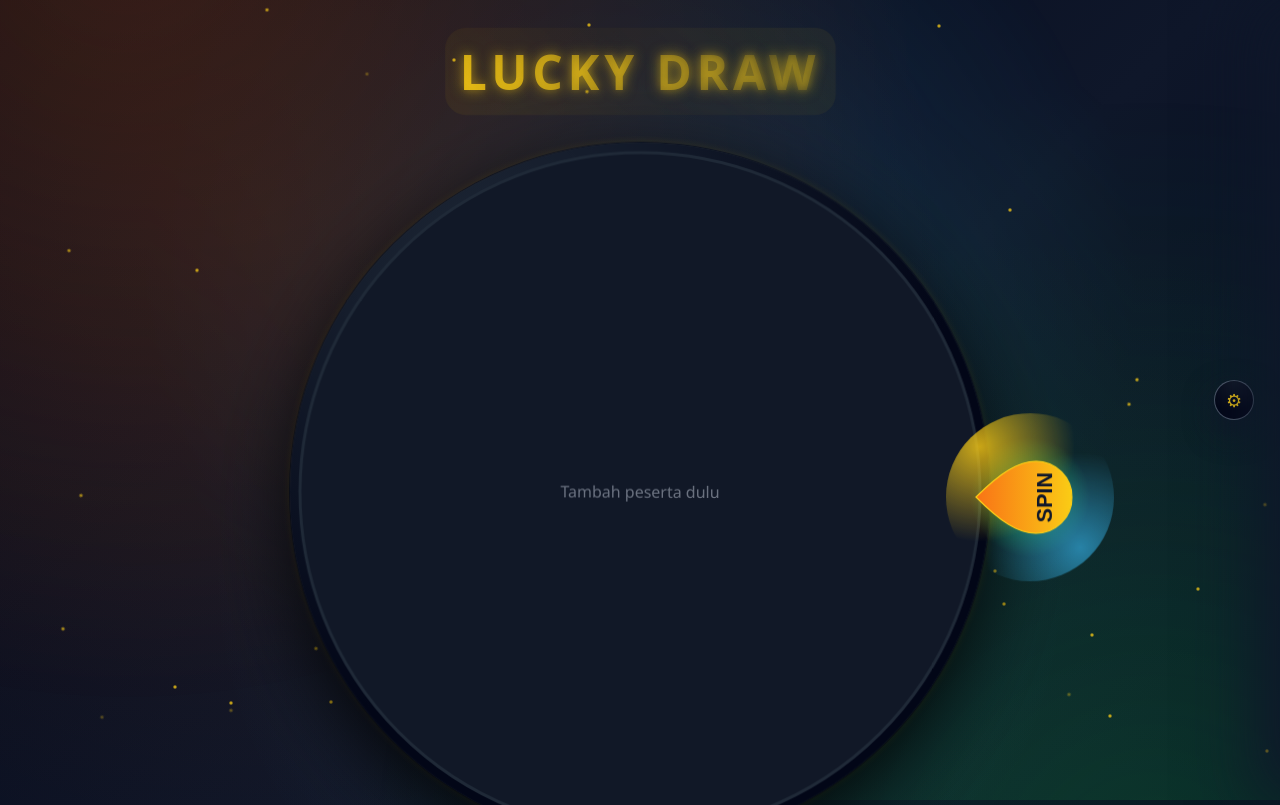
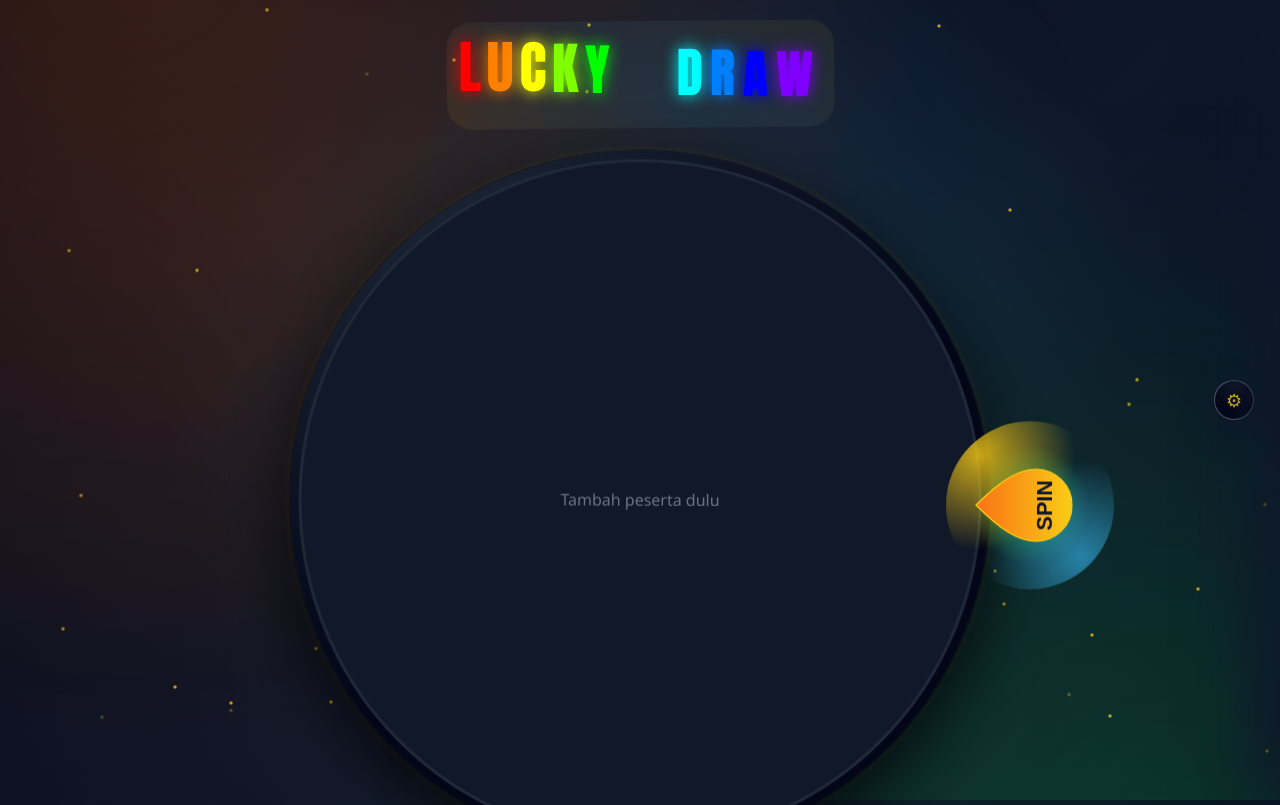
Before and after one commit to kuraimoss/luckydraw, a website: page public/index.html in a window 1280 px wide. Shown: the top 805 px of the page. Drawn offline with Linux system fonts and the light colour scheme.

Commit message:
Enhance LUCKY DRAW title with rainbow colors per letter, bouncing animations, better font, and reduce trophy padding

```diff
--- a/public/index.html
+++ b/public/index.html
@@ -17,7 +17,11 @@
     <main class="main-layout">
       <!-- Tengah: wheel saja -->
       <section class="main-column">
-        <h1 class="app-title">LUCKY DRAW</h1>
+        <h1 class="app-title">
+          <span>L</span><span>U</span><span>C</span><span>K</span><span>Y</span>
+          <span class="space"> </span>
+          <span>D</span><span>R</span><span>A</span><span>W</span>
+        </h1>
         <div class="wheel-container">
             <canvas
               id="wheelCanvas"
--- a/public/style.css
+++ b/public/style.css
@@ -60,7 +60,7 @@ body {
   border: none;
   cursor: pointer;
   padding: 10px;
-  margin: 15px auto 0;
+  margin: 5px auto 0;
   border-radius: 50%;
   transition: transform 0.2s ease, filter 0.2s ease;
   animation: trophyIdle 4s ease-in-out infinite;
@@ -196,35 +196,49 @@ body {
 }
 
 .app-title {
-  font-size: 48px;
-  font-weight: bold;
-  letter-spacing: 0.1em;
-  color: var(--accent-gold);
-  text-shadow:
-    0 0 20px rgba(250, 204, 21, 0.5),
-    0 0 40px rgba(250, 204, 21, 0.3),
-    0 0 60px rgba(250, 204, 21, 0.2);
-  margin-bottom: 20px;
-  animation: titleGlow 3s ease-in-out infinite alternate, titleFloat 6s ease-in-out infinite;
-  background: linear-gradient(45deg, var(--accent-gold), var(--accent-gold-soft), var(--accent-gold));
-  background-size: 200% 200%;
-  -webkit-background-clip: text;
-  -webkit-text-fill-color: transparent;
-  background-clip: text;
+  font-size: 52px;
+  font-weight: 900;
+  font-family: 'Impact', 'Arial Black', sans-serif;
+  letter-spacing: 0.15em;
+  margin-bottom: 15px;
+  text-align: center;
   position: relative;
+  animation: titleContainer 8s ease-in-out infinite;
+}
+
+.app-title span {
+  display: inline-block;
+  animation: letterBounce 2s ease-in-out infinite;
+  text-shadow: 0 0 15px currentColor;
+}
+
+.app-title span:nth-child(1) { color: #ff0000; animation-delay: 0s; }
+.app-title span:nth-child(2) { color: #ff8000; animation-delay: 0.1s; }
+.app-title span:nth-child(3) { color: #ffff00; animation-delay: 0.2s; }
+.app-title span:nth-child(4) { color: #80ff00; animation-delay: 0.3s; }
+.app-title span:nth-child(5) { color: #00ff00; animation-delay: 0.4s; }
+.app-title span:nth-child(6) { color: #00ff80; animation-delay: 0.5s; }
+.app-title span:nth-child(7) { color: #00ffff; animation-delay: 0.6s; }
+.app-title span:nth-child(8) { color: #0080ff; animation-delay: 0.7s; }
+.app-title span:nth-child(9) { color: #0000ff; animation-delay: 0.8s; }
+.app-title span:nth-child(10) { color: #8000ff; animation-delay: 0.9s; }
+
+.app-title .space {
+  display: inline-block;
+  width: 20px;
 }
 
 .app-title::before {
   content: '';
   position: absolute;
-  top: -10px;
-  left: -10px;
-  right: -10px;
-  bottom: -10px;
-  background: linear-gradient(45deg, rgba(250, 204, 21, 0.1), rgba(250, 204, 21, 0.05), rgba(250, 204, 21, 0.1));
-  border-radius: 20px;
+  top: -15px;
+  left: -15px;
+  right: -15px;
+  bottom: -15px;
+  background: linear-gradient(45deg, rgba(250, 204, 21, 0.2), rgba(56, 189, 248, 0.2), rgba(250, 204, 21, 0.2));
+  border-radius: 25px;
   z-index: -1;
-  animation: titleBackground 4s ease-in-out infinite;
+  animation: titleBackground 6s ease-in-out infinite;
 }
 
 @keyframes titleGlow {
@@ -236,23 +250,42 @@ body {
   }
 }
 
-@keyframes titleFloat {
+@keyframes titleContainer {
   0%, 100% {
-    transform: translateY(0px);
+    transform: translateY(0px) rotateX(0deg);
+  }
+  25% {
+    transform: translateY(-3px) rotateX(2deg);
   }
   50% {
-    transform: translateY(-5px);
+    transform: translateY(-6px) rotateX(0deg);
+  }
+  75% {
+    transform: translateY(-3px) rotateX(-2deg);
+  }
+}
+
+@keyframes letterBounce {
+  0%, 100% {
+    transform: translateY(0px) scale(1);
+  }
+  50% {
+    transform: translateY(-8px) scale(1.1);
   }
 }
 
 @keyframes titleBackground {
   0%, 100% {
-    opacity: 0.5;
-    transform: scale(1);
+    opacity: 0.3;
+    transform: scale(1) rotate(0deg);
   }
-  50% {
-    opacity: 0.8;
-    transform: scale(1.05);
+  33% {
+    opacity: 0.6;
+    transform: scale(1.02) rotate(1deg);
+  }
+  66% {
+    opacity: 0.4;
+    transform: scale(0.98) rotate(-1deg);
   }
 }
 
```
